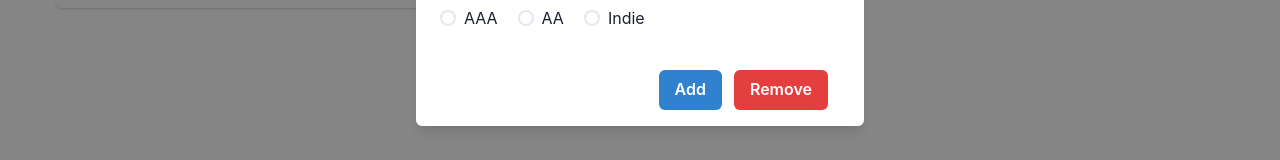
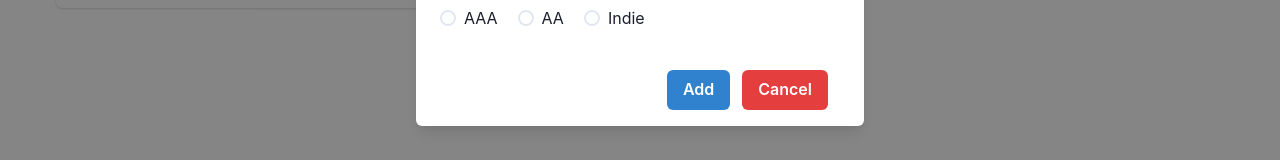
Before and after one commit to DonIsMid/Flask-Revision-V1, a React (Vite) app in the folder frontend/: page / in a window 1280 px wide. Both pictures are taken after a click on the button 1084 px from the left and 40 px from the top of the page. Shown: the part 344-504 px from the top of the page. Built offline with nearby package versions, Linux system fonts and the light colour scheme.

Commit message:
small fix

```diff
--- a/frontend/src/components/CreateGameModal.jsx
+++ b/frontend/src/components/CreateGameModal.jsx
@@ -69,7 +69,7 @@ const CreateGameModal = () => {
               Add
             </Button>
             <Button colorScheme="red" mr={3}>
-              Remove
+              Cancel
             </Button>
           </ModalFooter>
         </ModalContent>
```
